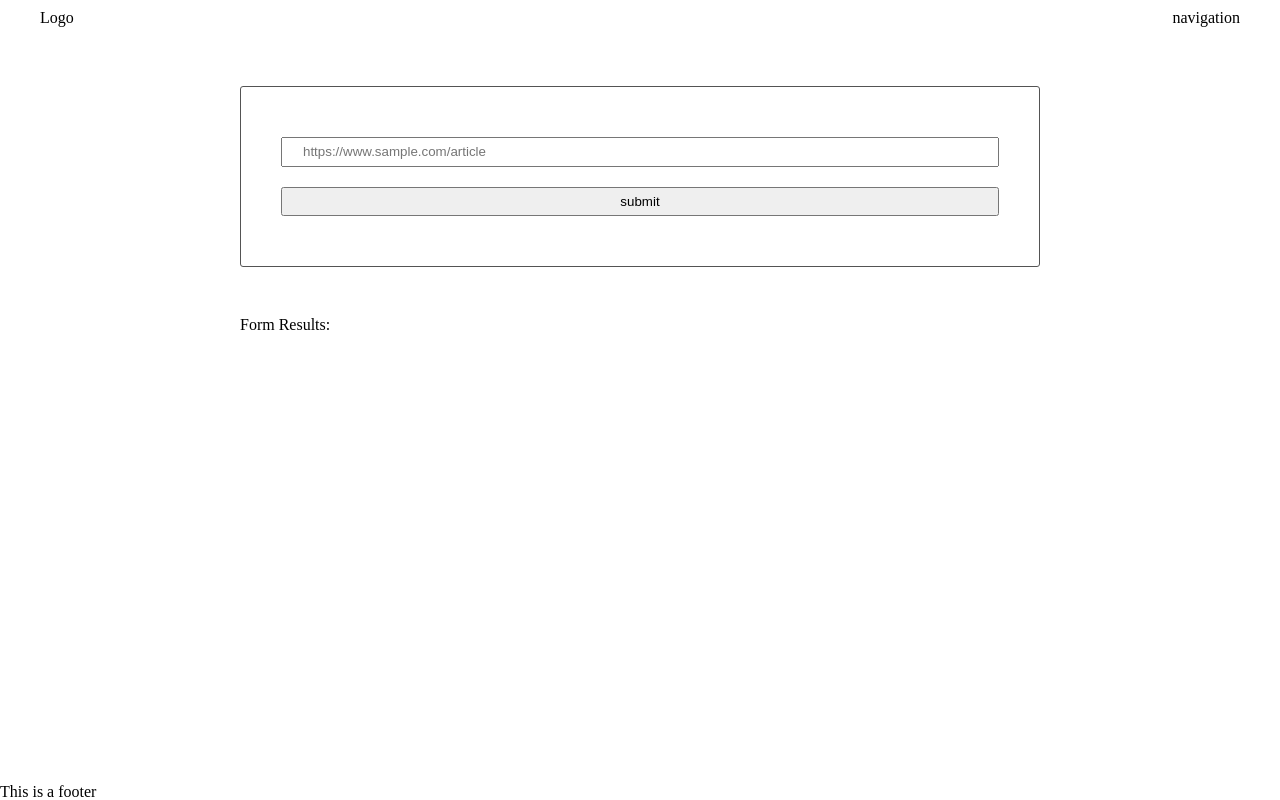
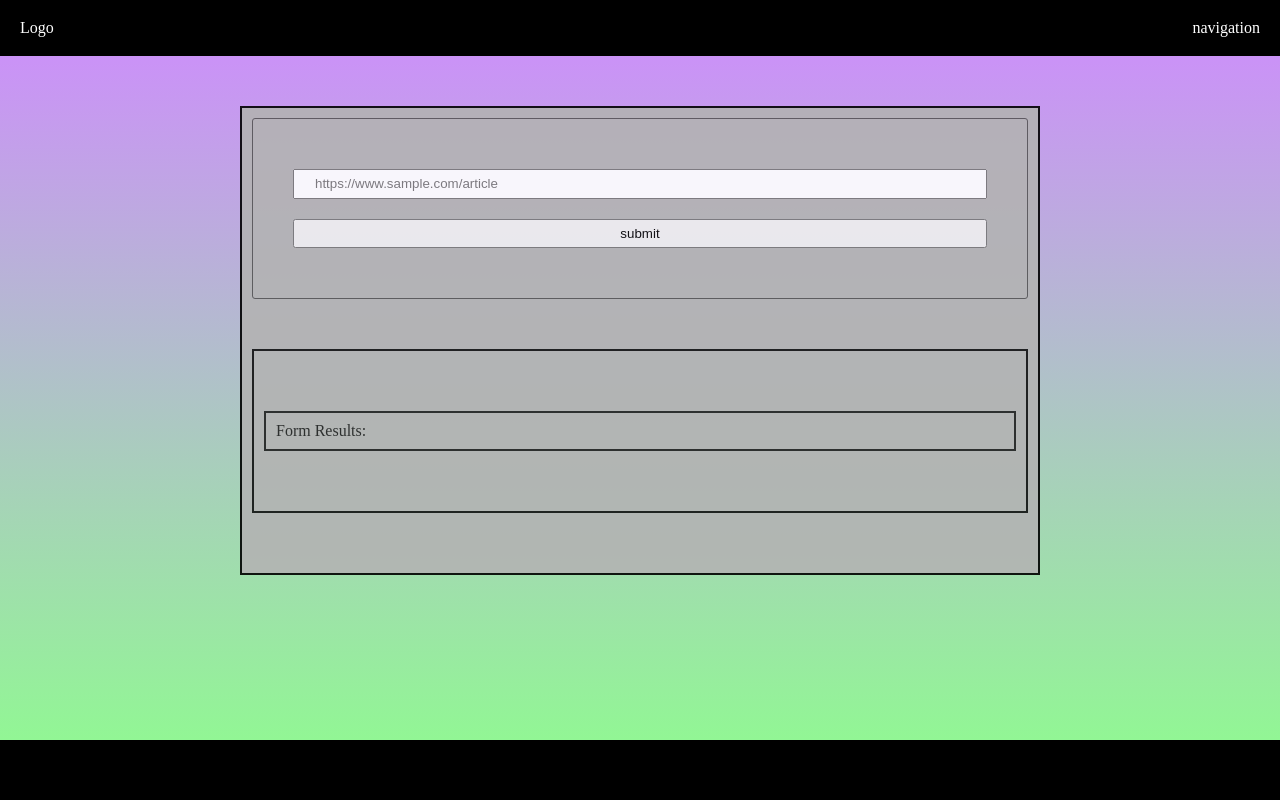
Before and after one commit to rileyslewis/Evaluate-news-nlp, a website built with webpack: page src/client/views/index.html in a window 1280 px wide. Built offline with nearby package versions, Linux system fonts and the light colour scheme.

Commit message:
update for server/index

```diff
--- a/src/client/js/formHandler.js
+++ b/src/client/js/formHandler.js
@@ -8,7 +8,8 @@ function handleSubmit(event) {
             method: 'POST',
             mode: 'cors',
             headers: {
-                'Content-Type': 'application/json'
+                'Content-Type': 'application/json',
+                'Accept': 'application/json'
             },
             body: JSON.stringify({ url: url })
         })
--- a/src/client/styles/base.scss
+++ b/src/client/styles/base.scss
@@ -2,7 +2,8 @@ body {
     display: flex;
     flex-direction: column;
     min-height: 100vh;
-
+    background: rgb(141,255,140);
+    background: linear-gradient(0deg, rgba(141,255,140,1) 0%, rgba(207,138,255,1) 100%);
 
     main {
         flex: 2;
@@ -11,5 +12,9 @@ body {
     section {
         max-width: 800px;
         margin: 50px auto;
+        border: 2px solid black;
+        padding: 10px;
+        background-color: adjust-hue($color: #b3b3b3, $degrees: 0);
+        opacity: 0.9;
     }
 }
--- a/src/client/styles/footer.scss
+++ b/src/client/styles/footer.scss
@@ -0,0 +1,6 @@
+#footer {
+    border: 2px solid black;
+    padding: 20px;
+    background-color: black;
+
+}
--- a/src/client/styles/header.scss
+++ b/src/client/styles/header.scss
@@ -1,5 +1,7 @@
 header {
     display: flex;
     justify-content: space-between;
-    padding: 10px 40px;
+    padding: 20px;
+    background-color: black;
+    color: white;
 }
--- a/src/client/views/index.html
+++ b/src/client/views/index.html
@@ -36,7 +36,7 @@
             </section>
         </main>
 
-        <footer>
+        <footer id="footer">
             <p>This is a footer</p>
         </footer>
         <script>
```
Also changed, not shown: src/server/index.js (+6 -6 lines).
